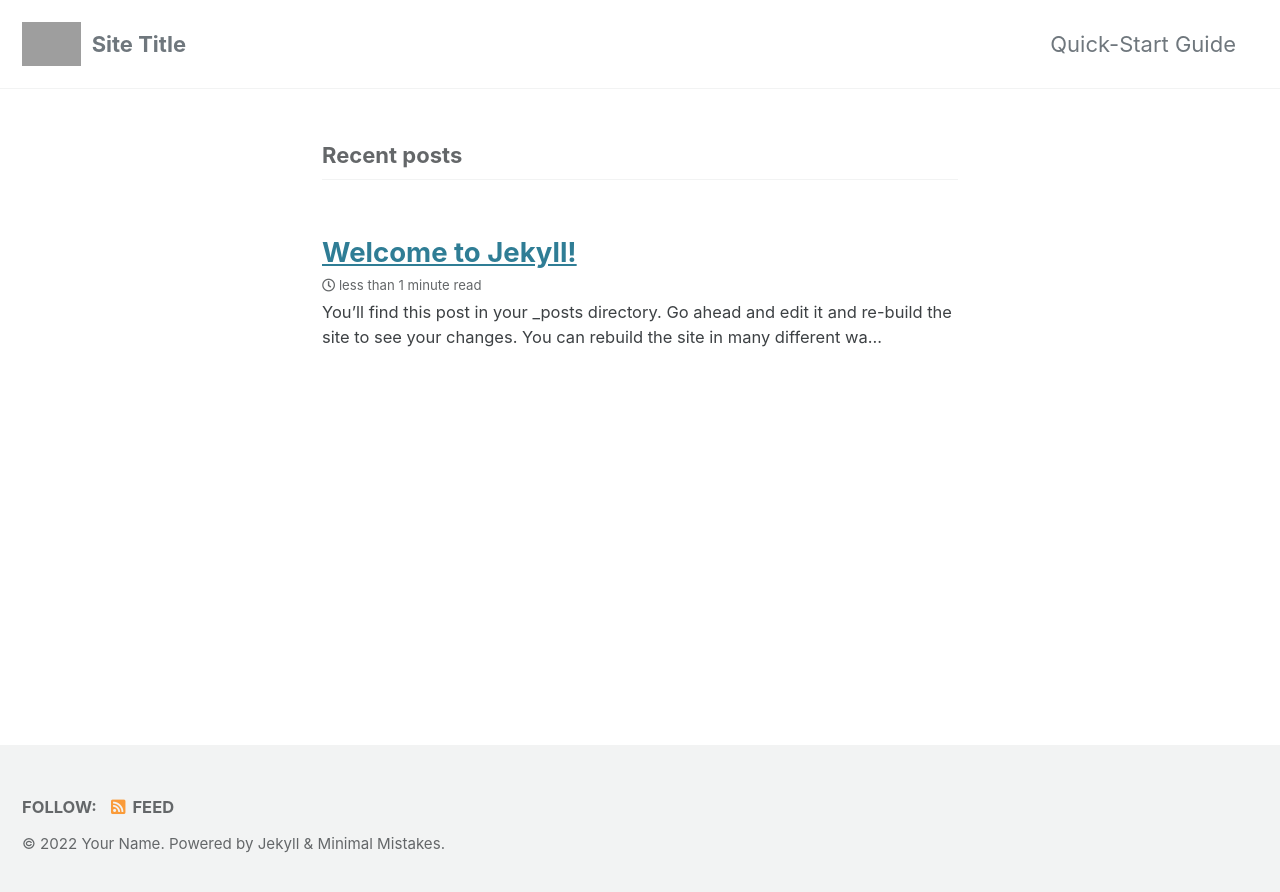
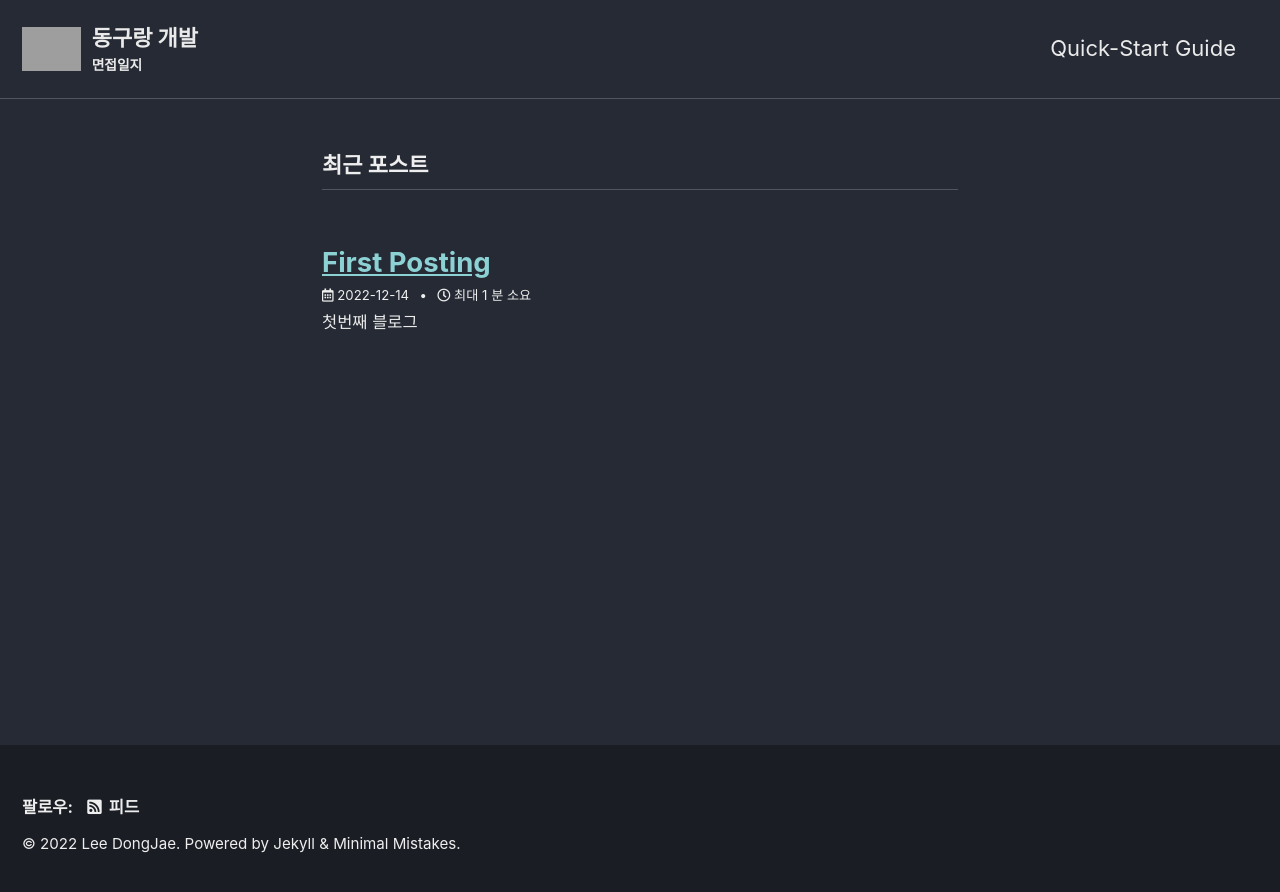
Before and after one commit to Pdongjaelee/Pdongjaelee.github.io, a Jekyll site: the page built from index.markdown, in a window 1280 px wide. Shown: the top 892 px of the page. Built offline with Jekyll 4.4.1, drawn with Linux system fonts in a browser that asks for light colours; cached includes are drawn as plain includes; the list of posts is cut into pages by our own code; grey boxes are pictures that could not be loaded.

```diff
--- a/_config.yml
+++ b/_config.yml
@@ -12,27 +12,27 @@
 
 # theme                  : "minimal-mistakes-jekyll"
 # remote_theme           : "mmistakes/minimal-mistakes"
-minimal_mistakes_skin    : "default" # "air", "aqua", "contrast", "dark", "dirt", "neon", "mint", "plum", "sunrise"
+minimal_mistakes_skin    : "dark" # "air", "aqua", "contrast", "dark", "dirt", "neon", "mint", "plum", "sunrise"
 
 # Site Settings
-locale                   : "en-US"
-title                    : "Site Title"
-title_separator          : "-"
-subtitle                 : # site tagline that appears below site title in masthead
-name                     : "Your Name"
-description              : "An amazing website."
-url                      : # the base hostname & protocol for your site e.g. "https://mmistakes.github.io"
+locale                   : "ko-KR"
+title                    : "동구랑 개발"
+title_separator          : "|"
+subtitle                 : "면접일지"
+name                     : "Lee DongJae"
+description              : "백엔드 개발자 블로그"
+url                      : "https://pdongjaelee.github.io"
 baseurl                  : # the subpath of your site, e.g. "/blog"
 repository               : # GitHub username/repo-name e.g. "mmistakes/minimal-mistakes"
 teaser                   : # path of fallback teaser image, e.g. "/assets/images/500x300.png"
 logo                     : "/assets/images/dongjae.jpg.jpg"
 masthead_title           : # overrides the website title displayed in the masthead, use " " for no title
-# breadcrumbs            : false # true, false (default)
+breadcrumbs              : true # true, false (default)
 words_per_minute         : 200
 comments:
-  provider               : # false (default), "disqus", "discourse", "facebook", "staticman", "staticman_v2", "utterances", "giscus", "custom"
+  provider               : "disqus" # false (default), "disqus", "discourse", "facebook", "staticman", "staticman_v2", "utterances", "giscus", "custom"
   disqus:
-    shortname            : # https://help.disqus.com/customer/portal/articles/466208-what-s-a-shortname-
+    shortname            : "pdongjaelee"
   discourse:
     server               : # https://meta.discourse.org/t/embedding-discourse-comments-via-javascript/31963 , e.g.: meta.discourse.org
   facebook:
@@ -104,11 +104,11 @@ analytics:
 
 # Site Author
 author:
-  name             : "Your Name"
+  name             : "Lee DongJae"
   avatar           : # path of avatar image, e.g. "/assets/images/bio-photo.jpg"
-  bio              : "I am an **amazing** person."
-  location         : "Somewhere"
-  email            :
+  bio              : "백엔드 개발자 블로그"
+  location         : "South Korea"
+  email            : "kyp4810@gmial.com"
   links:
     - label: "Email"
       icon: "fas fa-fw fa-envelope-square"
@@ -287,6 +287,9 @@ defaults:
       layout: single
       author_profile: true
       read_time: true
-      comments: # true
+      comments: true
       share: true
       related: true
+      show_date: true
+
+date_format: "%Y-%m-%d"
--- a/_posts/2022-12-13-welcome-to-jekyll.markdown
+++ /dev/null
@@ -1,29 +0,0 @@
----
-layout: post
-title:  "Welcome to Jekyll!"
-date:   2022-12-13 01:46:51 +0900
-categories: jekyll update
----
-You’ll find this post in your `_posts` directory. Go ahead and edit it and re-build the site to see your changes. You can rebuild the site in many different ways, but the most common way is to run `jekyll serve`, which launches a web server and auto-regenerates your site when a file is updated.
-
-Jekyll requires blog post files to be named according to the following format:
-
-`YEAR-MONTH-DAY-title.MARKUP`
-
-Where `YEAR` is a four-digit number, `MONTH` and `DAY` are both two-digit numbers, and `MARKUP` is the file extension representing the format used in the file. After that, include the necessary front matter. Take a look at the source for this post to get an idea about how it works.
-
-Jekyll also offers powerful support for code snippets:
-
-{% highlight ruby %}
-def print_hi(name)
-  puts "Hi, #{name}"
-end
-print_hi('Tom')
-#=> prints 'Hi, Tom' to STDOUT.
-{% endhighlight %}
-
-Check out the [Jekyll docs][jekyll-docs] for more info on how to get the most out of Jekyll. File all bugs/feature requests at [Jekyll’s GitHub repo][jekyll-gh]. If you have questions, you can ask them on [Jekyll Talk][jekyll-talk].
-
-[jekyll-docs]: https://jekyllrb.com/docs/home
-[jekyll-gh]:   https://github.com/jekyll/jekyll
-[jekyll-talk]: https://talk.jekyllrb.com/
--- /dev/null
+++ b/_posts/2022-12-14-first-posting.markdown
@@ -0,0 +1 @@
+첫번째 블로그
```
